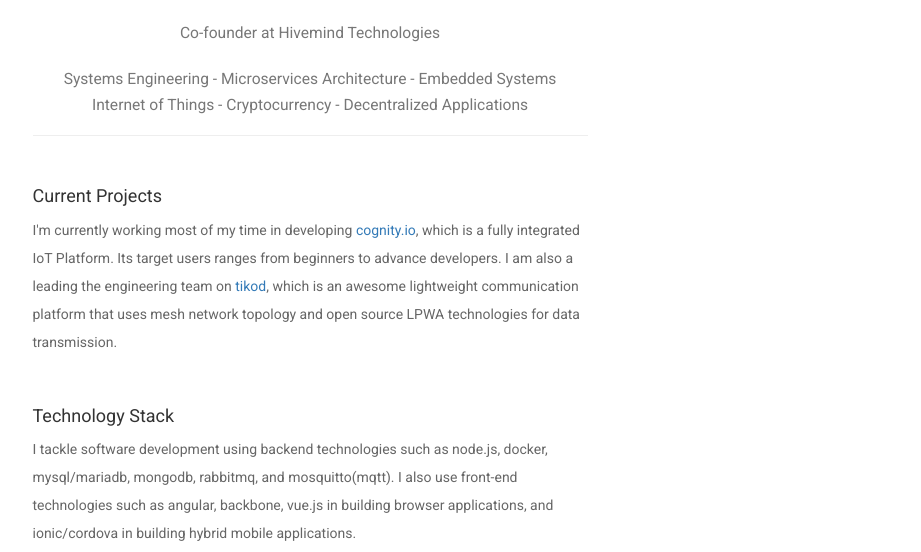
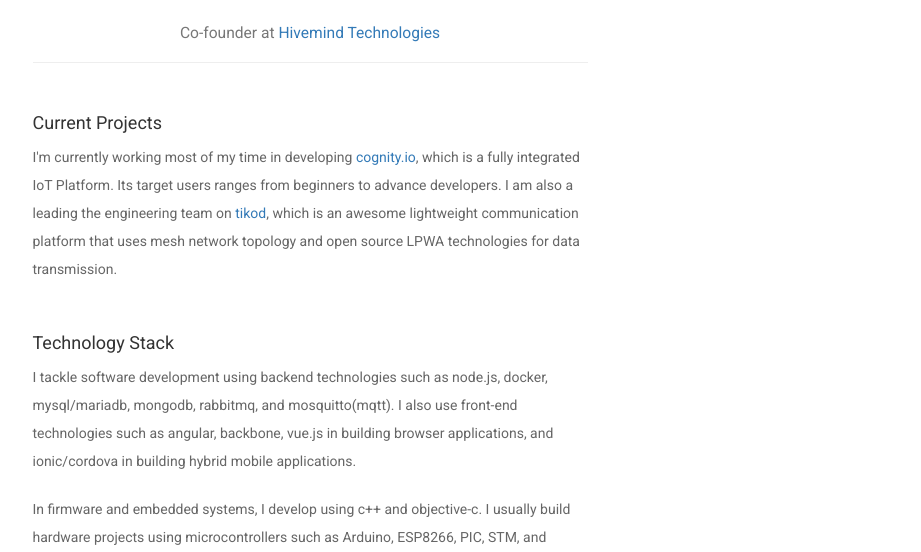
Before and after one commit to vynci/landing-page, a plain HTML site: page index.html in a window 1280 px wide. Shown: the part 248-800 px from the top of the page, without its empty margins (330-1251 px from the left). Drawn offline with nearby package versions, Linux system fonts and the light colour scheme.

Commit message:
quick fix 4

```diff
--- a/index.html
+++ b/index.html
@@ -47,8 +47,8 @@
 
           <div class="page-header">
             <h1>Vince Elizaga</h1>
-            <h3><small>Co-founder at Hivemind Technologies</small></h3>
-            <h3><small>Systems Engineering - Microservices Architecture - Embedded Systems <br> Internet of Things - Cryptocurrency - Decentralized Applications</small></h3>
+            <h3><small>Co-founder at <a href="https://www.hivemind.com.ph">Hivemind Technologies</a></small></h3>
+<!--             <h3><small>Systems Engineering - Microservices Architecture - Embedded Systems <br> Internet of Things - Cryptocurrency - Decentralized Applications</small></h3> -->
 
           </div>
 
```
